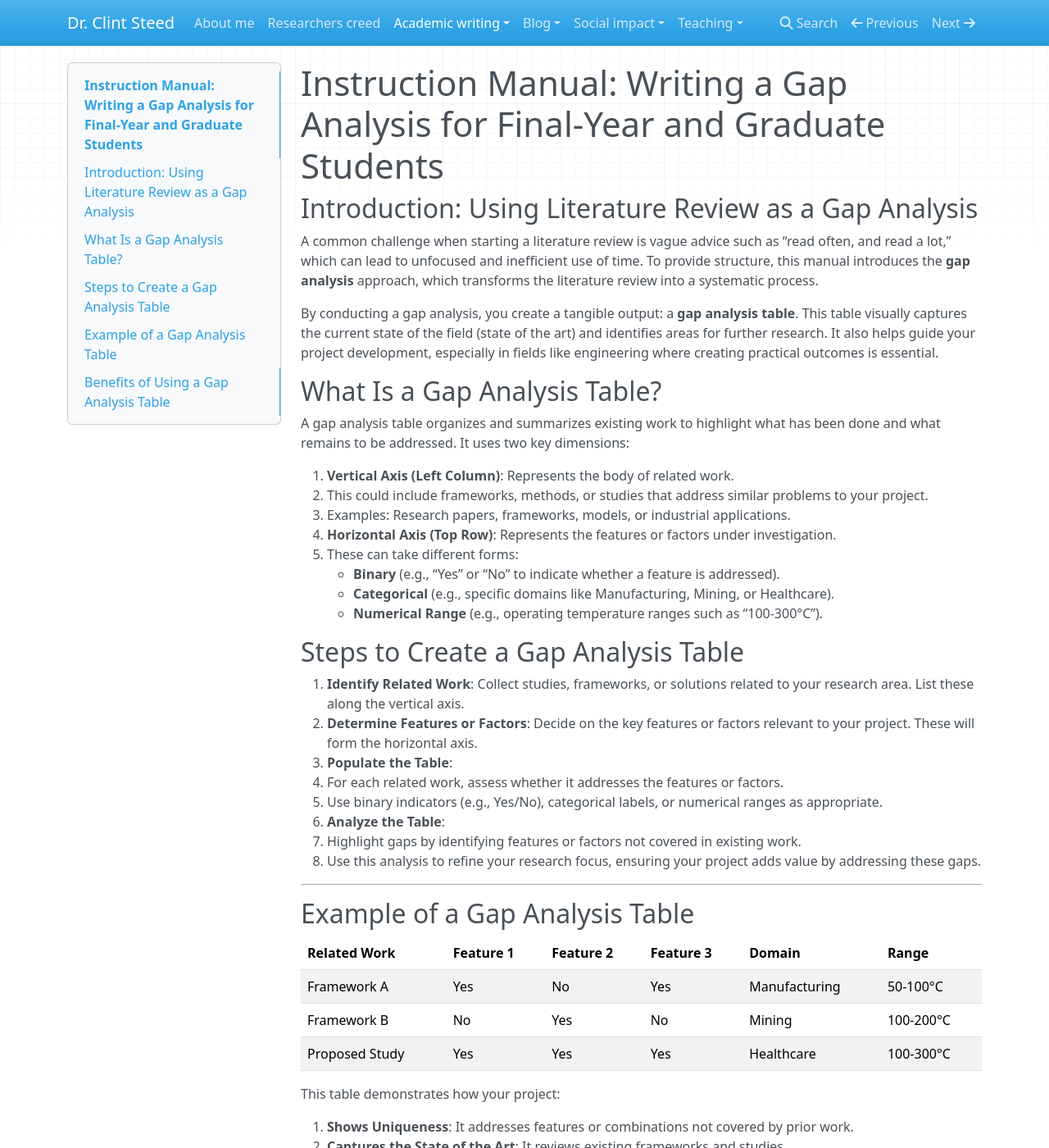
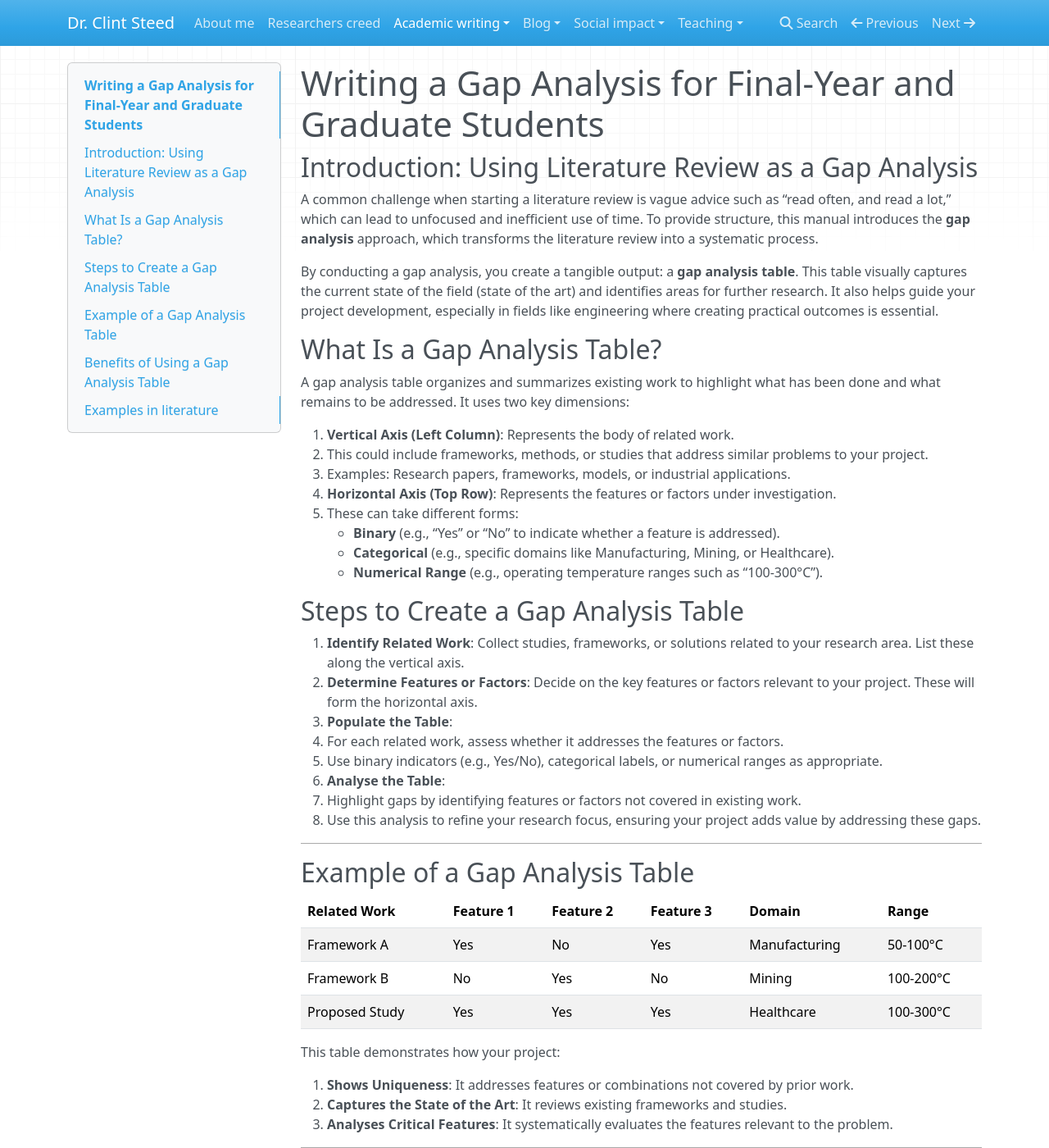
Before and after one commit to Steedalion/Blog, an MkDocs documentation site: the page built from docs/Academic writing/gap_analysis.md, in a window 1280 px wide and 1400 px high. Shown: the whole window at 82% size. Built offline with MkDocs 1.6.1, drawn with Linux system fonts in a browser that asks for light colours; nearby versions of some CDN libraries; some of the changed text lies outside the part shown.

Commit message:
Quick push via script.

```diff
--- a/docs/Academic writing/gap_analysis.md
+++ b/docs/Academic writing/gap_analysis.md
@@ -1,6 +1,6 @@
 
 
-# Instruction Manual: Writing a Gap Analysis for Final-Year and Graduate Students
+# Writing a Gap Analysis for Final-Year and Graduate Students
 
 ## **Introduction: Using Literature Review as a Gap Analysis**
 
@@ -30,7 +30,7 @@
 3. **Populate the Table**:
    - For each related work, assess whether it addresses the features or factors.
    - Use binary indicators (e.g., Yes/No), categorical labels, or numerical ranges as appropriate.
-4. **Analyze the Table**:
+4. **Analyse the Table**:
    - Highlight gaps by identifying features or factors not covered in existing work.
    - Use this analysis to refine your research focus, ensuring your project adds value by addressing these gaps.
 
@@ -48,7 +48,7 @@
 
 1. **Shows Uniqueness**: It addresses features or combinations not covered by prior work.
 2. **Captures the State of the Art**: It reviews existing frameworks and studies.
-3. **Analyzes Critical Features**: It systematically evaluates the features relevant to the problem.
+3. **Analyses Critical Features**: It systematically evaluates the features relevant to the problem.
 
 ------
 
@@ -58,10 +58,10 @@
 2. **Structures the Literature Review**: Helps organize the state of the art systematically.
 3. **Guides Project Development**: Provides insights into key factors that should be addressed in your work.
 
-
+##  Examples in literature
 
 See below an example of gap analysis in published articles.
 
 Table 1: Literature review and gap analysis summary [DOI: [10.3390/joitmc8010030](http://dx.doi.org/10.3390/joitmc8010030)]
 
-![img](file:///C:/Users/steed/AppData/Local/Temp/lu11516dh8xt5.tmp/lu11516dh8xt9_tmp_7185466029a2a29d.png)
+![img](gap_analysis_example.png)
```
Also changed, not shown: docs/Social impact/ghiff.md (+2 -0 lines).
